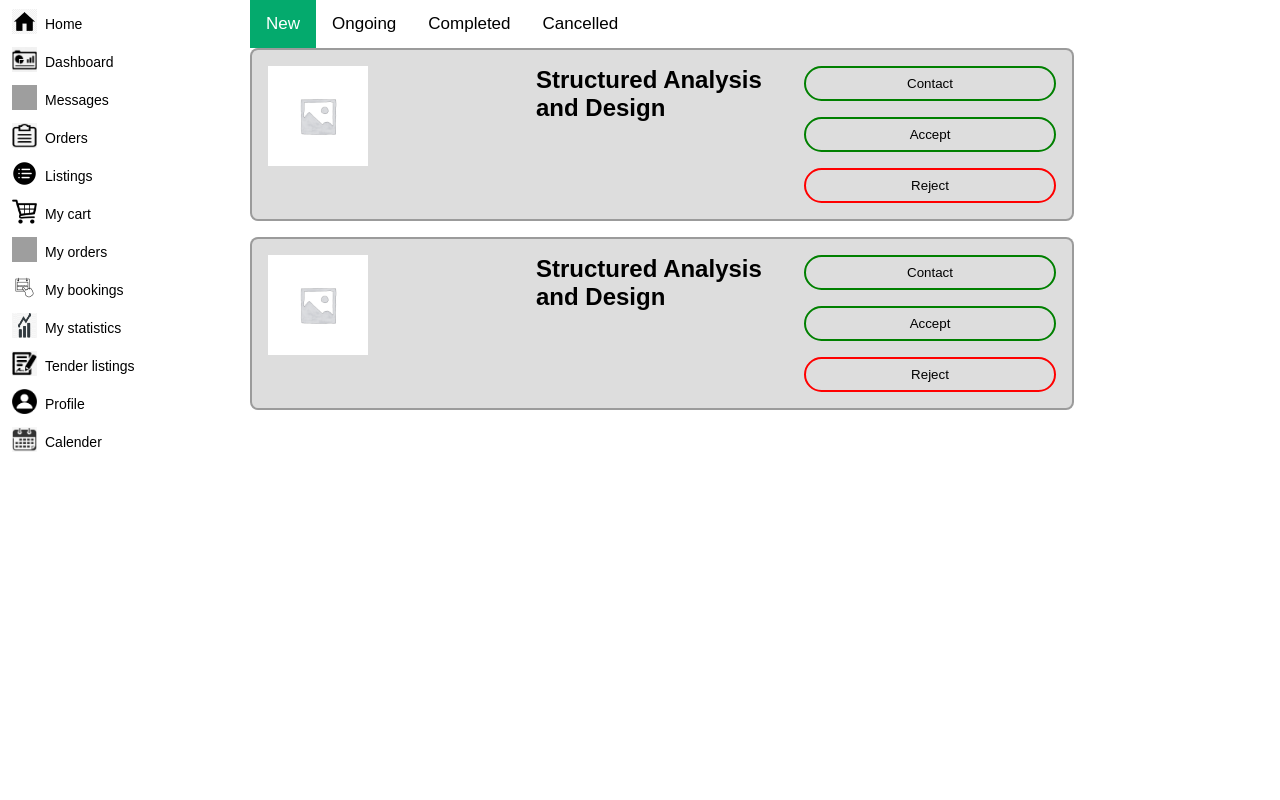
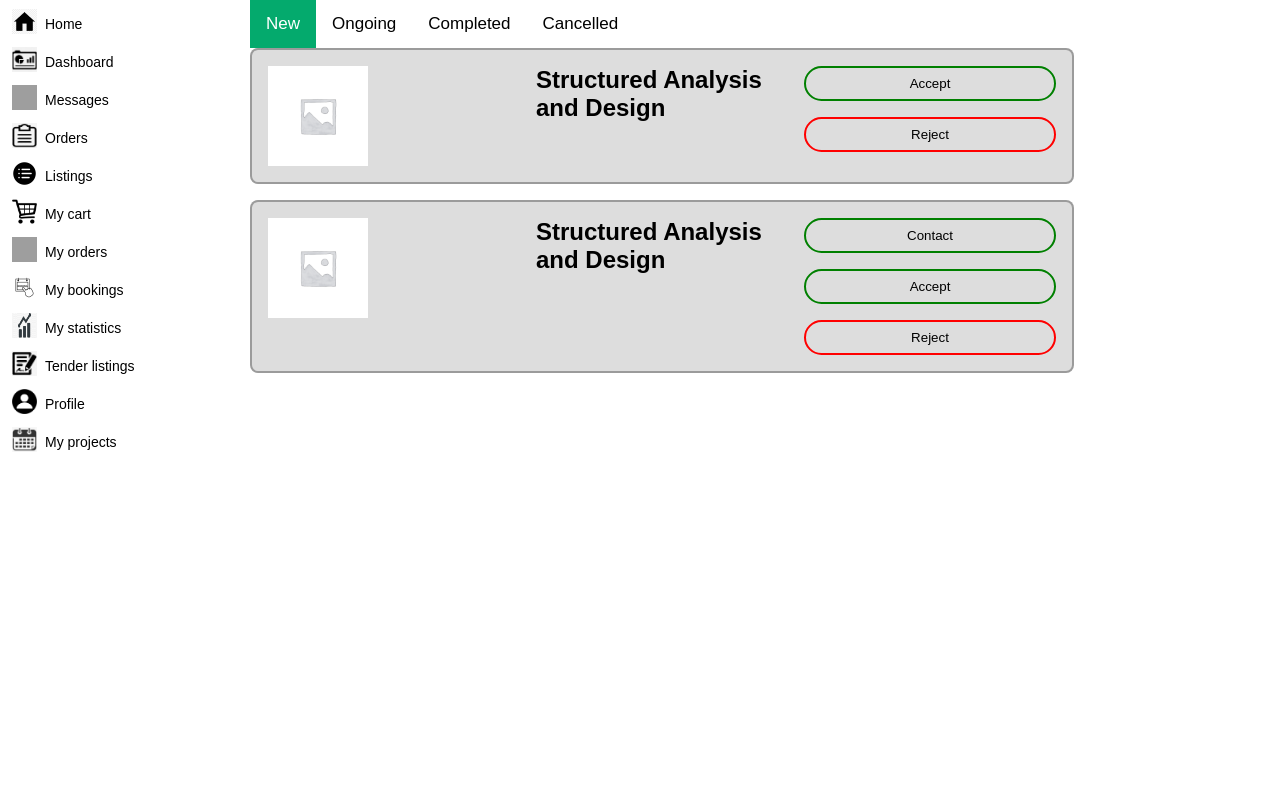
Before and after one commit to chrisMper/constru, a PHP site: page /construplus/app/views/users/myProjects_new.php in a window 1280 px wide. Shown: the part 64-864 px from the top of the page. Run offline with PHP 8.4, Linux system fonts and the light colour scheme; grey boxes are pictures that could not be loaded.

Commit message:
Update myProjects_new.php

```diff
--- a/app/views/users/myProjects_new.php
+++ b/app/views/users/myProjects_new.php
@@ -56,13 +56,13 @@
           <li><a href="tender.html"><img src="../../../public/img/product_img/statistics.jpg" >My statistics</a></li>
           <li><a href="tender.html"><img src="../../../public/img/product_img/tender .png" >Tender listings</a></li>
           <li><a href="tender.html"><img src="../../../public/img/product_img/profileicon.png" >Profile</a></li>
-          <li><a href="tender.html"><img src="../../../public/img/product_img/calender.png" >Calender</a></li>
+          <li class="active"><a href="myProjects_new.php"><img src="../../../public/img/product_img/calender.png" >My projects</a></li>
         </ul>
       </div>
 
 
 <div class="main">
-
+ <div class="registerbox">
   <div class="topnav">
    <a class="active" href="myProjects_new.php">New</a>
    <a href="myProjects_ongoing.php">Ongoing</a>
@@ -85,7 +85,7 @@
                 <h3>Structured Analysis and Design</h3>
               </div>
               <div>
-                <button>Contact</button>
+                <!--<button>Contact</button>-->
                 <button onclick="document.getElementById('accept').style.display='block'; return false;" >Accept</button>
                 <button onclick="document.getElementById('reject').style.display='block'; return false;">Reject</button>
               </div>
@@ -164,10 +164,9 @@
           }
          }
       </script>
-
+     </div>
     </div>
    </div>
   </div>
-
 </body>
 </html>
```
